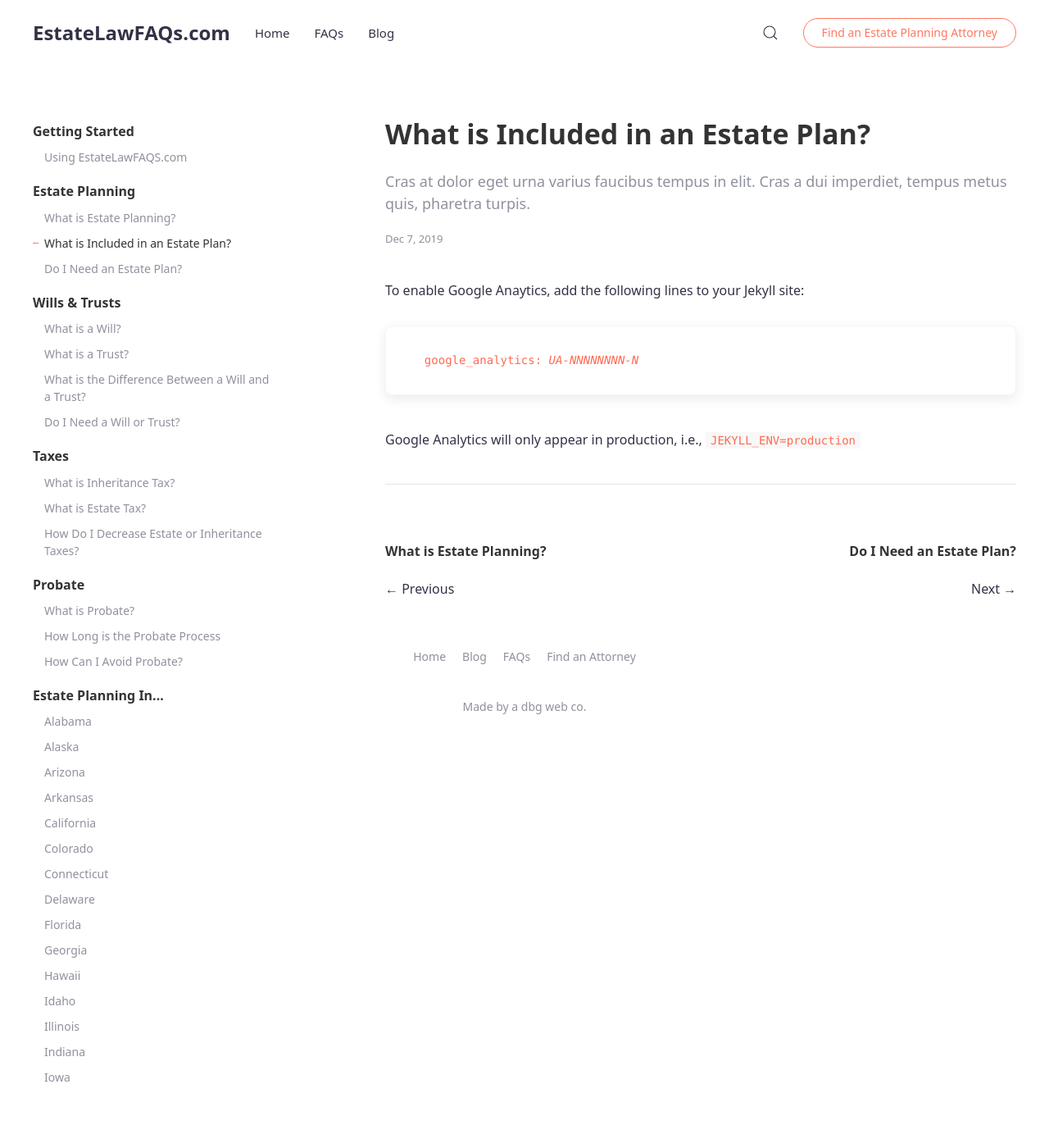
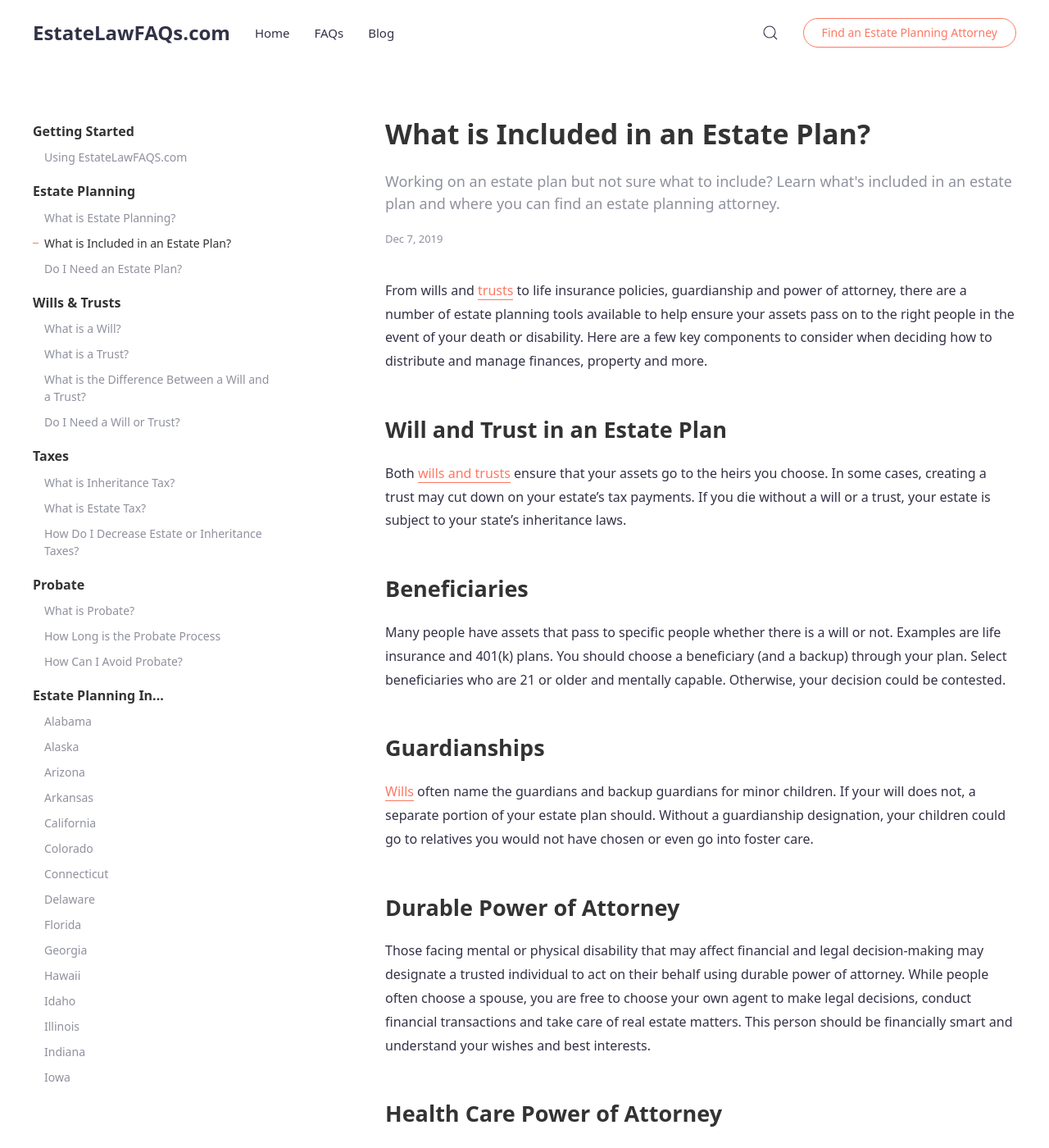
Before and after one commit to zac-heisey/docs-jekyll-theme, a Jekyll site: the page built from _docs/what-is-included-in-an-estate-plan.md, in a window 1280 px wide and 1400 px high. Shown: the whole window at 82% size. Built offline with Jekyll 4.4.1, drawn with Linux system fonts in a browser that asks for light colours; some of the changed text lies outside the part shown.

Commit message:
Update from Forestry.io Zac Heisey updated _docs/what-is-included-in-an-estate-plan.md

````diff
--- a/_docs/what-is-included-in-an-estate-plan.md
+++ b/_docs/what-is-included-in-an-estate-plan.md
@@ -1,14 +1,30 @@
 ---
 title: What is Included in an Estate Plan?
-subtitle: Cras at dolor eget urna varius faucibus tempus in elit. Cras a dui imperdiet, tempus metus quis, pharetra turpis.
-tags: [Estate Planning]
+subtitle: Working on an estate plan but not sure what to include? Learn what's included
+  in an estate plan and where you can find an estate planning attorney.
+tags:
+- Estate Planning
 author: evan
+
 ---
+From wills and [trusts](/docs/what-is-a-trust/) to life insurance policies, guardianship and power of attorney, there are a number of estate planning tools available to help ensure your assets pass on to the right people in the event of your death or disability. Here are a few key components to consider when deciding how to distribute and manage finances, property and more.
 
-To enable Google Anaytics, add the following lines to your Jekyll site:
+## Will and Trust in an Estate Plan
 
-```yaml
-  google_analytics: UA-NNNNNNNN-N
-```
+Both [wills and trusts](/docs/difference-between-wills-trusts/) ensure that your assets go to the heirs you choose. In some cases, creating a trust may cut down on your estate's tax payments. If you die without a will or a trust, your estate is subject to your state's inheritance laws.
 
-Google Analytics will only appear in production, i.e., `JEKYLL_ENV=production`
+## Beneficiaries
+
+Many people have assets that pass to specific people whether there is a will or not. Examples are life insurance and 401(k) plans. You should choose a beneficiary (and a backup) through your plan. Select beneficiaries who are 21 or older and mentally capable. Otherwise, your decision could be contested.
+
+## Guardianships
+
+[Wills](/docs/what-is-a-will/) often name the guardians and backup guardians for minor children. If your will does not, a separate portion of your estate plan should. Without a guardianship designation, your children could go to relatives you would not have chosen or even go into foster care.
+
+## Durable Power of Attorney
+
+Those facing mental or physical disability that may affect financial and legal decision-making may designate a trusted individual to act on their behalf using durable power of attorney. While people often choose a spouse, you are free to choose your own agent to make legal decisions, conduct financial transactions and take care of real estate matters. This person should be financially smart and understand your wishes and best interests.
+
+## Health Care Power of Attorney
+
+Health care issues are separate from the matters covered under power of attorney. However, you can appoint the same person for both. Under the health care power of attorney, your agent makes your medical decisions if you are unable to. Choose someone who knows your wishes and who will follow them. Be sure to name a backup as well. For more on estate law issues or putting together an estate plan, check out our [directory of qualified estate planning attorneys](/estate-planning-attorneys/).
````
